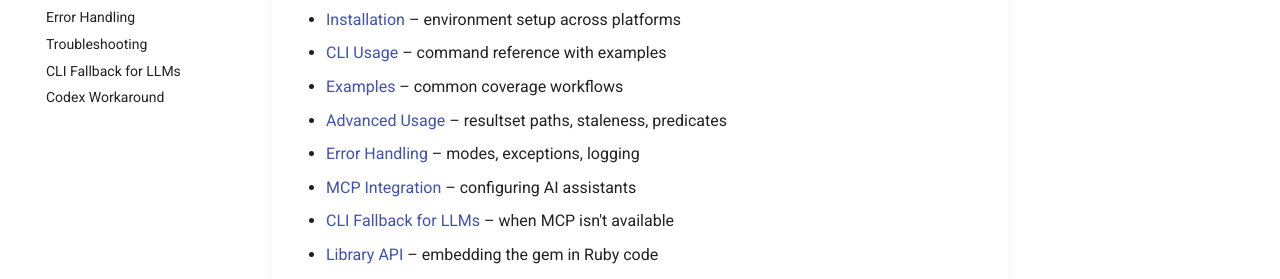
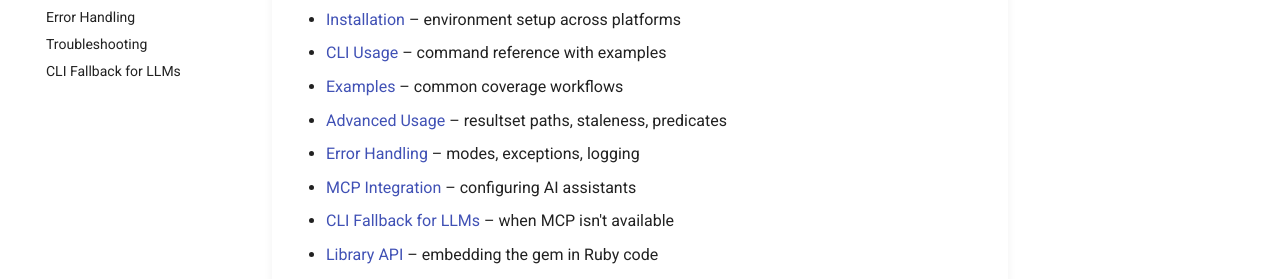
Before and after one commit to keithrbennett/simplecov-mcp, an MkDocs documentation site: the page built from docs/user/README.md, in a window 1280 px wide. Shown: the part 336-615 px from the top of the page. Built offline with MkDocs 1.6.1 and Material for MkDocs 9.7.7, drawn with Linux system fonts in a browser that asks for light colours; comment, search, counter and statistics services are not loaded.

Commit message:
Remove reference to deleted file from doc site config.

```diff
--- a/mkdocs.yml
+++ b/mkdocs.yml
@@ -88,7 +88,6 @@ nav:
       - Error Handling: user/ERROR_HANDLING.md
       - Troubleshooting: user/TROUBLESHOOTING.md
       - CLI Fallback for LLMs: user/CLI_FALLBACK_FOR_LLMS.md
-      - Codex Workaround: user/CODEX_ENV_VAR_WORKAROUND.md
   - Migrations:
       - Overview: user/migrations/README.md
       - Migrating to v4: user/migrations/MIGRATING_TO_V4.md
```
